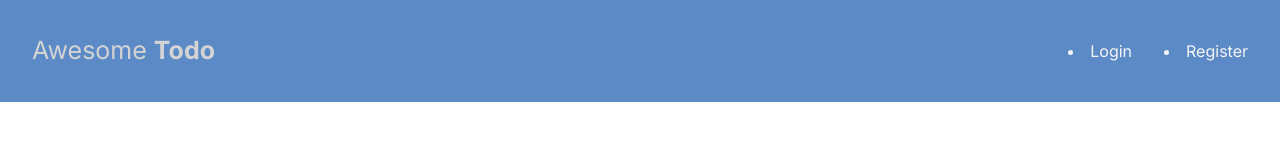
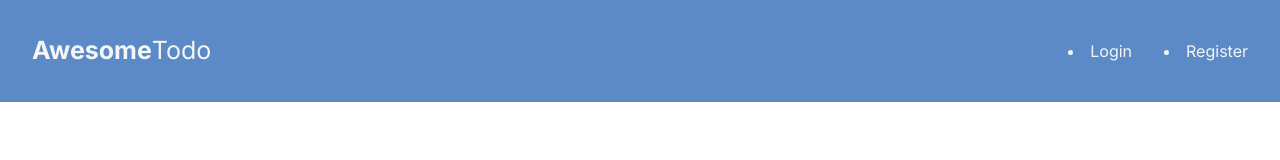
Before and after one commit to ericz02/Project3-Todo-App, a Next.js app: page / in a window 1280 px wide. Shown: the top 160 px of the page. Built offline with nearby package versions, Linux system fonts and the light colour scheme.

Commit message:
strong tag misplace

```diff
--- a/components/Navbar.jsx
+++ b/components/Navbar.jsx
@@ -1,10 +1,12 @@
+import { Link } from "react-router-dom"
+
 const Navbar = () => {
 
     return (
         <div className="flex justify-between items-center p-[2rem] bg-[#5B8AC7]">
             <div className="">
-                <h1 className="text-[25px] text-neutral-300 hover:cursor-pointer">
-                    Awesome <strong>Todo</strong>
+                <h1 className="text-[25px] text-neutral-100 hover:cursor-pointer">
+                    <strong>Awesome</strong>Todo
                 </h1>
             </div>
 
```
